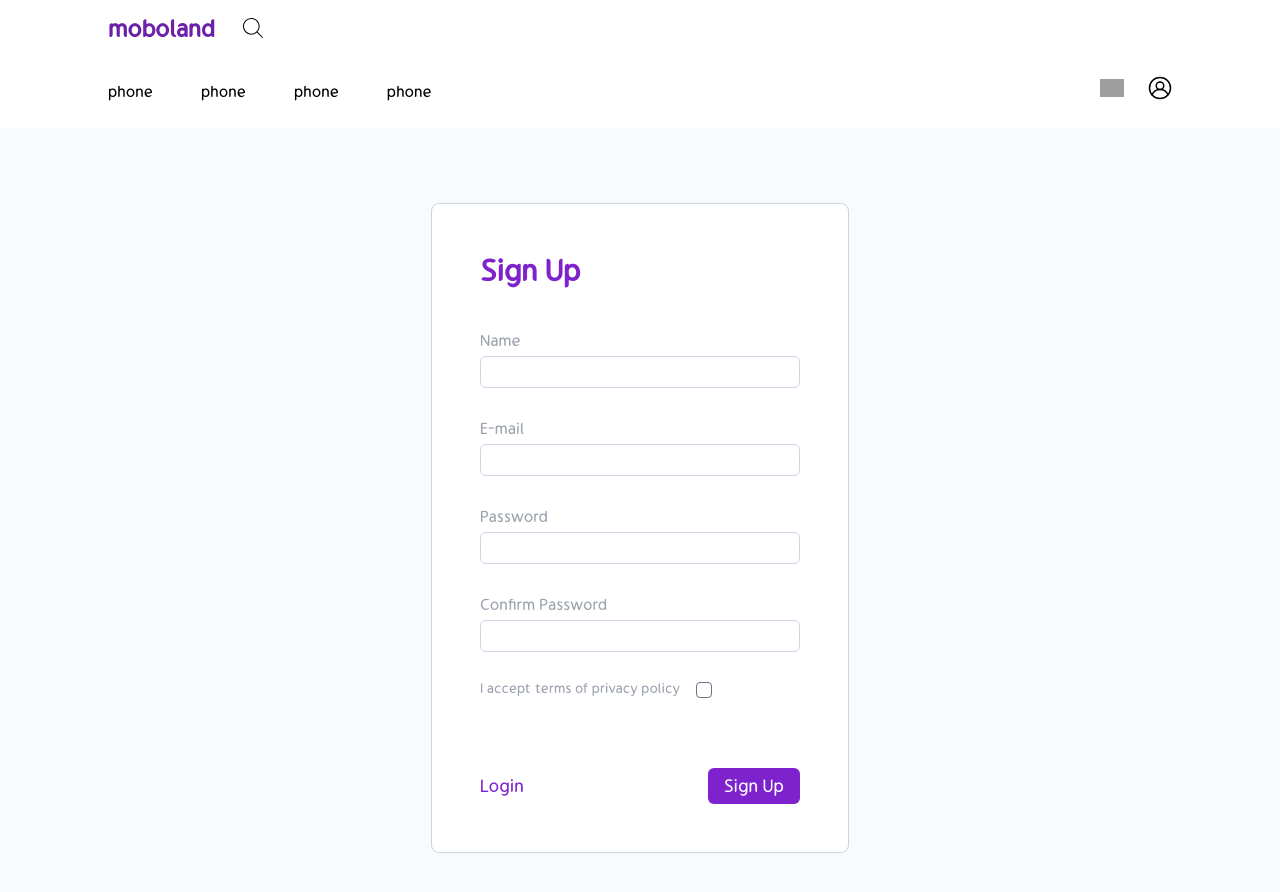
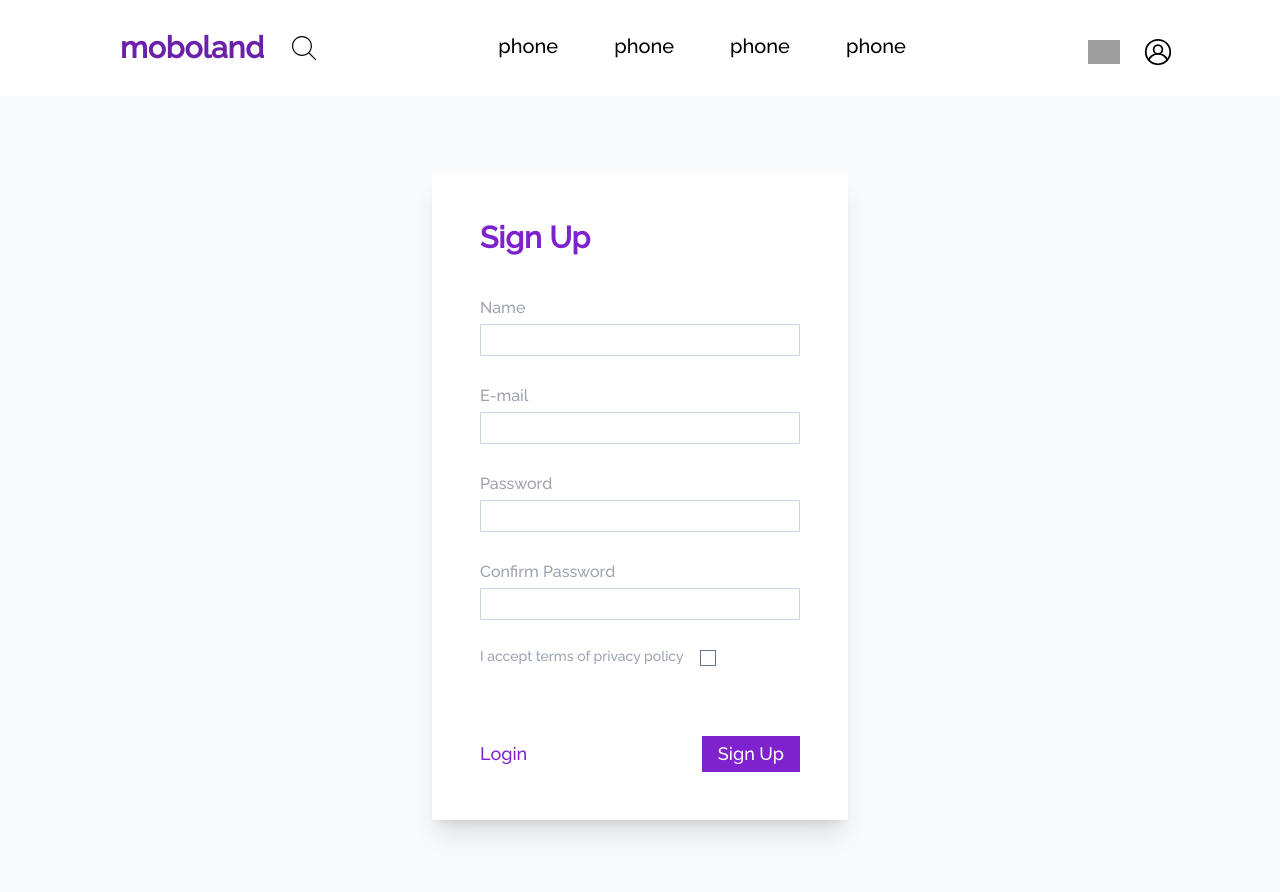
Before and after one commit to madmilan7/e-commerce, a React (Create React App) app: page /signup in a window 1280 px wide. Shown: the top 892 px of the page. Built offline with nearby package versions, Linux system fonts and the light colour scheme; grey boxes are pictures that could not be loaded.

Commit message:
changing font and some styles

```diff
--- a/src/App.js
+++ b/src/App.js
@@ -11,16 +11,15 @@ import Login from './components/Login';
 import Main from './pages/Main';
 
 const App = () => {
-
   return (
-    <>
+    <div>
       <Navbar />
       <Routes>
         <Route path="/signup" element={<SignUp />} />
         <Route path="/login" element={<Login />} />
         <Route path="/" element={<Main />} />
       </Routes>
-    </>
+    </div>
   );
 }
 
--- a/src/components/Login.js
+++ b/src/components/Login.js
@@ -52,8 +52,7 @@ const Login = () => {
 
     return (
         <div className='flex justify-center items-center bg-gray-50 h-screen'>
-            <form className='border border-solid border-slate-300
-                            w-fit h-fit p-12 m-12 rounded-lg bg-white'>
+            <form className='w-fit h-fit p-12 m-12 bg-white shadow-xl'>
                 <h2 className='text-left mb-10 font-bold text-3xl text-purple-700'>Login</h2>
                 <div className='flex flex-col mb-2 h-20'>
                     <label className='text-left mb-1 text-gray-400'>E-mail</label>
@@ -62,7 +61,7 @@ const Login = () => {
                         name="email"
                         onChange={changeHandler}
                         onFocus={focusHandler}
-                        className={`w-80 h-8 rounded-md px-3 border border-solid
+                        className={`w-80 h-8 px-3 border border-solid
                           focus:outline-none border-slate-300
                           ${errors.name && touched.name ? 'border-red-500' : ''}`}
                     />
@@ -80,7 +79,7 @@ const Login = () => {
                         name="password"
                         onChange={changeHandler}
                         onFocus={focusHandler}
-                        className={`w-80 h-8 rounded-md px-3 border border-solid
+                        className={`w-80 h-8 px-3 border border-solid
                           focus:outline-none border-slate-300
                           ${errors.name && touched.name ? 'border-red-500' : ''}`}
                     />
@@ -98,7 +97,7 @@ const Login = () => {
                         name="isAccepted"
                         onChange={changeHandler}
                         onFocus={focusHandler}
-                        className='ml-4 w-4 h-4 appearance-none border border-solid border-slate-500 rounded checked:bg-blue-500 checked:border-blue-500 focus:outline-none transition duration-200 cursor-pointer'
+                        className='ml-4 w-4 h-4 appearance-none border border-solid border-slate-500 checked:bg-blue-500 checked:border-blue-500 focus:outline-none transition duration-200 cursor-pointer'
                     />
                     {errors.isAccepted && touched.isAccepted &&
                         <span className='h-4 text-left mt-1 ml-1 w-fit text-red-600
@@ -112,7 +111,7 @@ const Login = () => {
                     <button
                         type="submit"
                         onClick={submitHandler}
-                        className='text-white bg-purple-700 text-lg px-4 py-1 rounded-md'>
+                        className='text-white bg-purple-700 text-lg px-4 py-1'>
                         Login
                     </button>
                 </div>
--- a/src/components/SignUp.js
+++ b/src/components/SignUp.js
@@ -56,8 +56,7 @@ const SignUp = () => {
 
     return (
         <div className='flex justify-center items-center bg-gray-50 h-screen'>
-            <form className='border border-solid border-slate-300
-                            w-fit h-fit p-12 m-12 rounded-lg bg-white'>
+            <form className='w-fit h-fit p-12 m-12 shadow-xl bg-white'>
                 <h2 className='text-left mb-10 font-bold text-3xl text-purple-700'>Sign Up</h2>
                 <div className='flex flex-col mb-2 h-20'>
                     <label className='text-left mb-1 text-gray-400'>Name</label>
@@ -66,8 +65,8 @@ const SignUp = () => {
                         name="name"
                         onChange={changeHandler}
                         onFocus={focusHandler}
-                        className={`w-80 h-8 rounded-md px-3 border border-solid
-                          focus:outline-none border-slate-300
+                        className={`w-80 h-8 px-3 border-slate-300
+                          focus:outline-none border border-solid
                           ${errors.name && touched.name ? 'border-red-500' : ''}`}
                     />
                     {errors.name && touched.name &&
@@ -84,7 +83,7 @@ const SignUp = () => {
                         name="email"
                         onChange={changeHandler}
                         onFocus={focusHandler}
-                        className={`w-80 h-8 rounded-md px-3 border border-solid
+                        className={`w-80 h-8 px-3 border border-solid
                         focus:outline-none border-slate-300
                         ${errors.email && touched.email ? 'border-red-500' : ''}`}
                     />
@@ -102,7 +101,7 @@ const SignUp = () => {
                         name="password"
                         onChange={changeHandler}
                         onFocus={focusHandler}
-                        className={`w-80 h-8 rounded-md px-3 border border-solid
+                        className={`w-80 h-8 px-3 border border-solid
                         focus:outline-none border-slate-300
                         ${errors.password && touched.password ? 'border-red-500' : ''}`}
                     />
@@ -120,7 +119,7 @@ const SignUp = () => {
                         name="confirmPass"
                         onChange={changeHandler}
                         onFocus={focusHandler}
-                        className={`w-80 h-8 rounded-md px-3 border border-solid
+                        className={`w-80 h-8 px-3 border border-solid
                         focus:outline-none border-slate-300
                         ${errors.confirmPass && touched.confirmPass ? 'border-red-500' : ''}`}
                     />
@@ -139,7 +138,7 @@ const SignUp = () => {
                             name="isAccepted"
                             onChange={changeHandler}
                             onFocus={focusHandler}
-                            className='ml-4 w-4 h-4 appearance-none border border-solid border-slate-500 rounded checked:bg-blue-500 checked:border-blue-500 focus:outline-none transition duration-200 cursor-pointer'
+                            className='ml-4 w-4 h-4 appearance-none border border-solid border-slate-500 checked:bg-blue-500 checked:border-blue-500 focus:outline-none transition duration-200 cursor-pointer'
                         />
                     </div>
                     {errors.isAccepted && touched.isAccepted &&
@@ -154,7 +153,7 @@ const SignUp = () => {
                     <button
                         type="submit"
                         onClick={submitHandler}
-                        className='text-white bg-purple-700 text-lg px-4 py-1 rounded-md'
+                        className='text-white bg-purple-700 text-lg px-4 py-1'
                     >Sign Up
                     </button>
                 </div>
--- a/src/index.css
+++ b/src/index.css
@@ -3,13 +3,13 @@
 @tailwind utilities;
 
 @font-face {
-    font-family: Gumela;
-    src: url('../src/fonts/Gumela\ Regular.otf');
+    font-family: Raleway;
+    src: url('../src/fonts/Raleway-Medium.ttf');
 }
 
 * {
-    font-family: 'Gumela';
-    font-weight: normal;
+    font-family: 'Raleway';
+    font-weight:  normal;
 }
 
 body {
--- a/src/shared/Navbar.js
+++ b/src/shared/Navbar.js
@@ -8,24 +8,22 @@ import search from '../assets/icons/search.svg';
 
 const Navbar = () => {
     return (
-        <div className='h-32'>
-            <div className='mx-24 flex items-center'>
-                <Link to="/"><h1 className='text-2xl p-3 font-bold text-purple-800'>moboland</h1></Link>
-                <img className='w-5 ml-4' src={search} alt="search" />
-            </div>
-            <div className='mx-24 flex justify-between items-baseline mt-0 p-3'>
-                <ul className='flex gap-12 '>
-                    <li>phone</li>
-                    <li>phone</li>
-                    <li>phone</li>
-                    <li>phone</li>
+            <div className='h-24 mx-24 flex justify-between items-center mt-0 p-3'>
+                <div className='flex items-center'>
+                    <Link to="/"><h1 className='text-3xl p-3 font-bold text-purple-800'>moboland</h1></Link>
+                    <img className='w-6 ml-4' src={search} alt="search" />
+                </div>
+                <ul className='flex gap-12 text-xl'>
+                    <li className='transition-all delay-100 cursor-pointer border-transparent border-b-4 border-solid hover:border-b-purple-800 p-1'>phone</li>
+                    <li className='transition-all delay-100 cursor-pointer border-transparent border-b-4 border-solid hover:border-b-purple-800 p-1'>phone</li>
+                    <li className='transition-all delay-100 cursor-pointer border-transparent border-b-4 border-solid hover:border-b-purple-800 p-1'>phone</li>
+                    <li className='transition-all delay-100 cursor-pointer border-transparent border-b-4 border-solid hover:border-b-purple-800 p-1'>phone</li>
                 </ul>
                 <div className='flex font-bold gap-6 mt-2 justify-center items-center'>
-                    <img className='relative w-6' src={cart} alt="cart" />
-                    <Link to="/signup"><img className='w-6' src={login} alt="login" /></Link>
+                    <img className='relative w-8' src={cart} alt="cart" />
+                    <Link to="/signup"><img className='w-7' src={login} alt="login" /></Link>
                 </div>
             </div>
-        </div>
     );
 };
 
--- a/tailwind.config.js
+++ b/tailwind.config.js
@@ -2,7 +2,11 @@
 module.exports = {
   content: ["./src/**/*.{html,js}"],
   theme: {
-    extend: {},
+    extend: {
+      height: {
+        '128': '36rem',
+      }
+    },
   },
   plugins: [],
 }
```
Also changed, not shown: src/components/MainSlider.js (+10 -10 lines), src/fonts/Gumela Regular.otf (deleted), src/fonts/Raleway-Medium.ttf (added).
